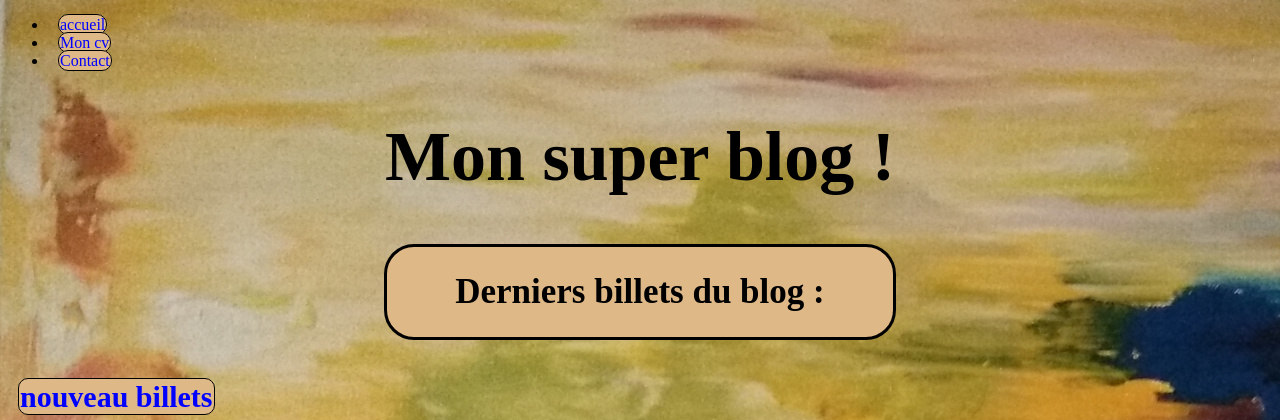
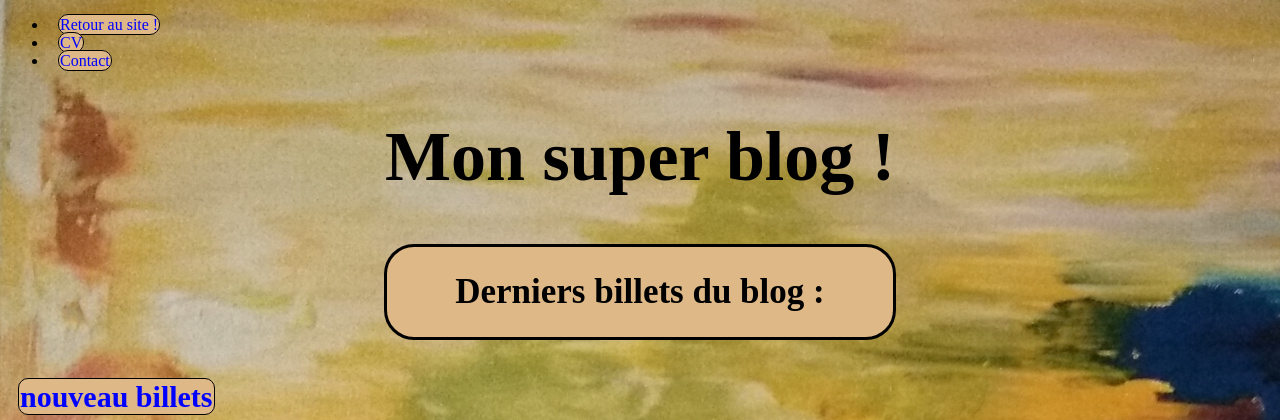
Before and after one commit to aldep2/mon_site_web, a PHP site: page /www/blog2/index.php in a window 1280 px wide. Shown: the top 420 px of the page. Run offline with PHP 8.4, Linux system fonts and the light colour scheme; data that the repository does not hold is empty.

Commit message:
changement des liens

```diff
--- a/blog2/index.php
+++ b/blog2/index.php
@@ -10,10 +10,10 @@
 
 	<nav>
                     <ul>
-                        <li><a href="http://localhost/www/html/web/site_web/">accueil</a></li>
-                        <li><a href="http://localhost/www/html/web/site_web/cv/cv.html">Mon cv</a></li>
 
-                        <li><a  href="http://localhost/www/html/web/site_web/siteweb_contact/contact.php">Contact</a></li>
+                        <li><a href="http://u100222708.hostingerapp.com/site_web/"> Retour au site !</a></li>
+                        <li><a href="http://u100222708.hostingerapp.com/site_perso_cv/indext.html">CV</a></li>
+                        <li><a  href="http://u100222708.hostingerapp.com/siteweb_contact/contact.php">Contact</a></li>
                     </ul>
 	</nav>
         <h1>Mon super blog !</h1>
```
